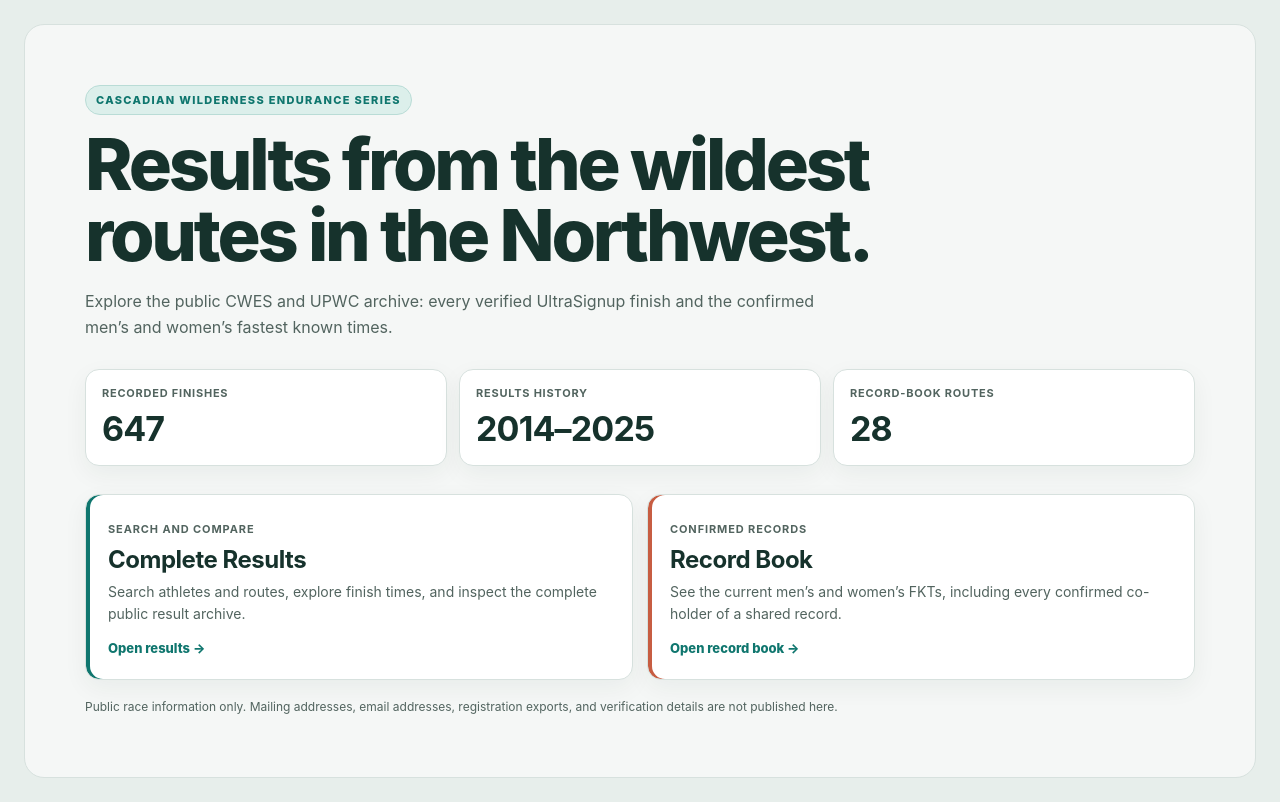
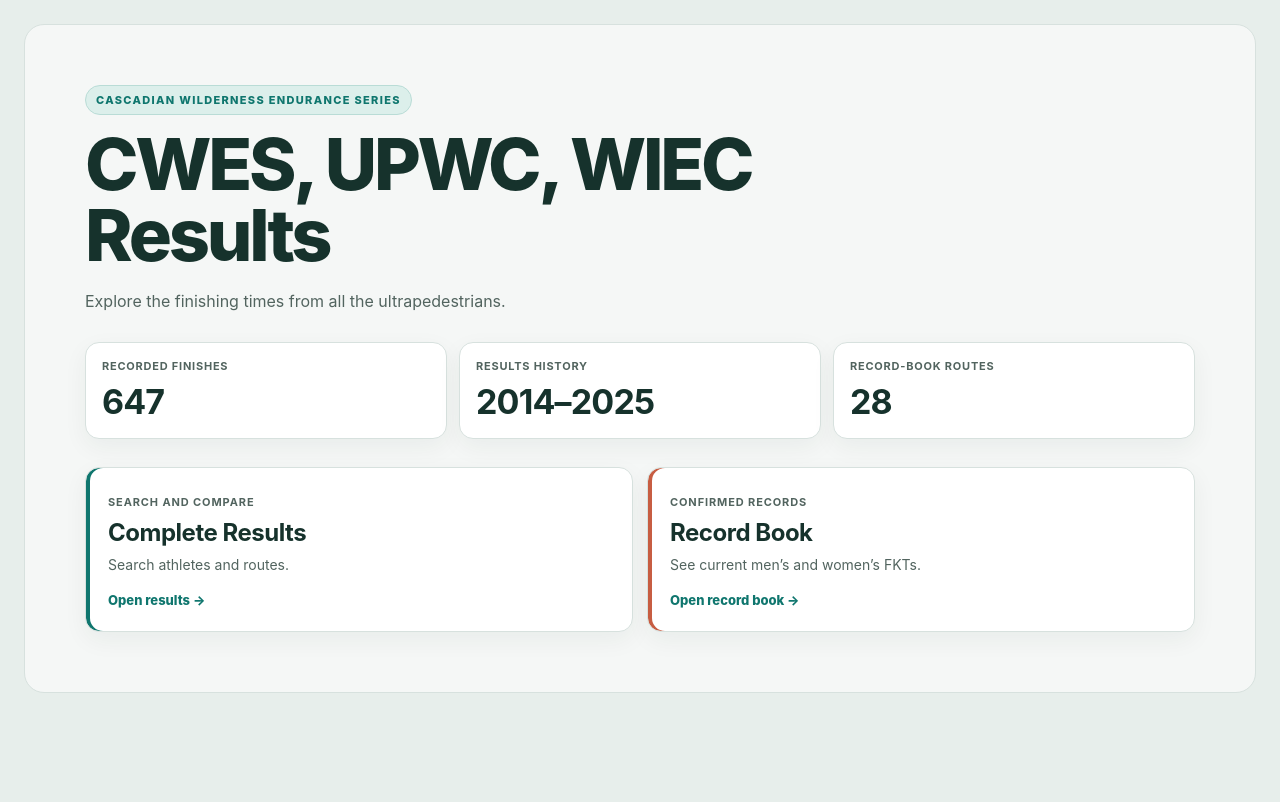
Before and after one commit to krysgu/cwes-results, a website: page index.html in a window 1280 px wide. Drawn offline with Linux system fonts and the light colour scheme.

Commit message:
Refresh the landing and record-book copy

```diff
--- a/index.html
+++ b/index.html
@@ -3,7 +3,7 @@
 <head>
   <meta charset="utf-8">
   <meta name="viewport" content="width=device-width, initial-scale=1">
-  <meta name="description" content="Explore the public CWES and UPWC race results archive and official record book.">
+  <meta name="description" content="Explore CWES, UPWC, and WIEC results and fastest known times.">
   <meta property="og:title" content="CWES / UPWC Public Archive">
   <meta property="og:description" content="Complete race results and the official record book for the Cascadian Wilderness Endurance Series.">
   <meta property="og:type" content="website">
@@ -19,8 +19,8 @@
 <body>
   <main class="site-shell site-home">
     <p class="site-kicker">Cascadian Wilderness Endurance Series</p>
-    <h1>Results from the wildest routes in the Northwest.</h1>
-    <p class="site-home__intro">Explore the public CWES and UPWC archive: every verified UltraSignup finish and the confirmed men’s and women’s fastest known times.</p>
+    <h1>CWES, UPWC, WIEC Results</h1>
+    <p class="site-home__intro">Explore the finishing times from all the ultrapedestrians.</p>
     <section class="site-home__stats" aria-label="Archive summary">
       <div class="site-home__stat"><span>Recorded finishes</span><strong>647</strong></div>
       <div class="site-home__stat"><span>Results history</span><strong>2014–2025</strong></div>
@@ -30,17 +30,16 @@
       <a class="site-home__card" href="results/">
         <small>Search and compare</small>
         <h2>Complete Results</h2>
-        <p>Search athletes and routes, explore finish times, and inspect the complete public result archive.</p>
+        <p>Search athletes and routes.</p>
         <span class="site-home__arrow">Open results →</span>
       </a>
       <a class="site-home__card" href="record-book/">
         <small>Confirmed records</small>
         <h2>Record Book</h2>
-        <p>See the current men’s and women’s FKTs, including every confirmed co-holder of a shared record.</p>
+        <p>See current men’s and women’s FKTs.</p>
         <span class="site-home__arrow">Open record book →</span>
       </a>
     </section>
-    <p class="site-home__note">Public race information only. Mailing addresses, email addresses, registration exports, and verification details are not published here.</p>
   </main>
 </body>
 </html>
```
Also changed, not shown: record-book/index.html (+1 -4 lines).
